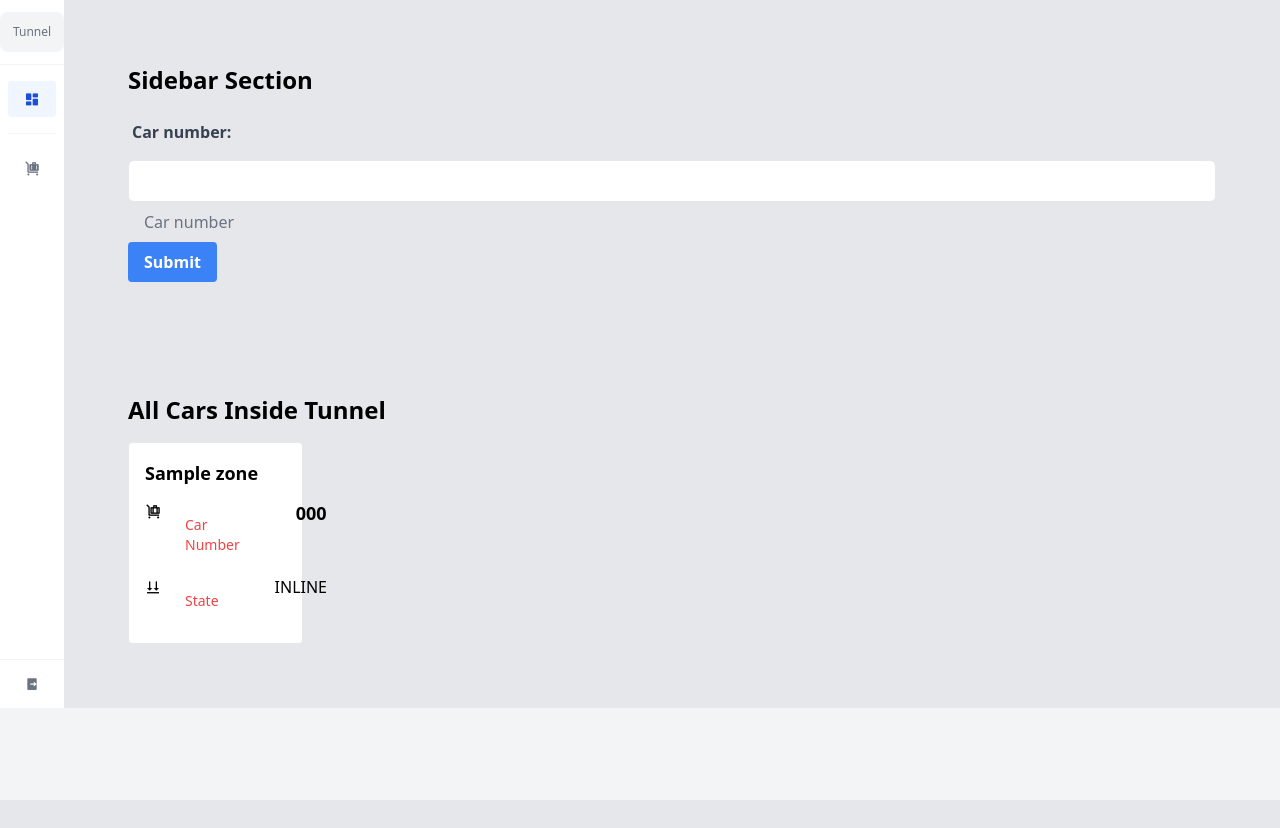
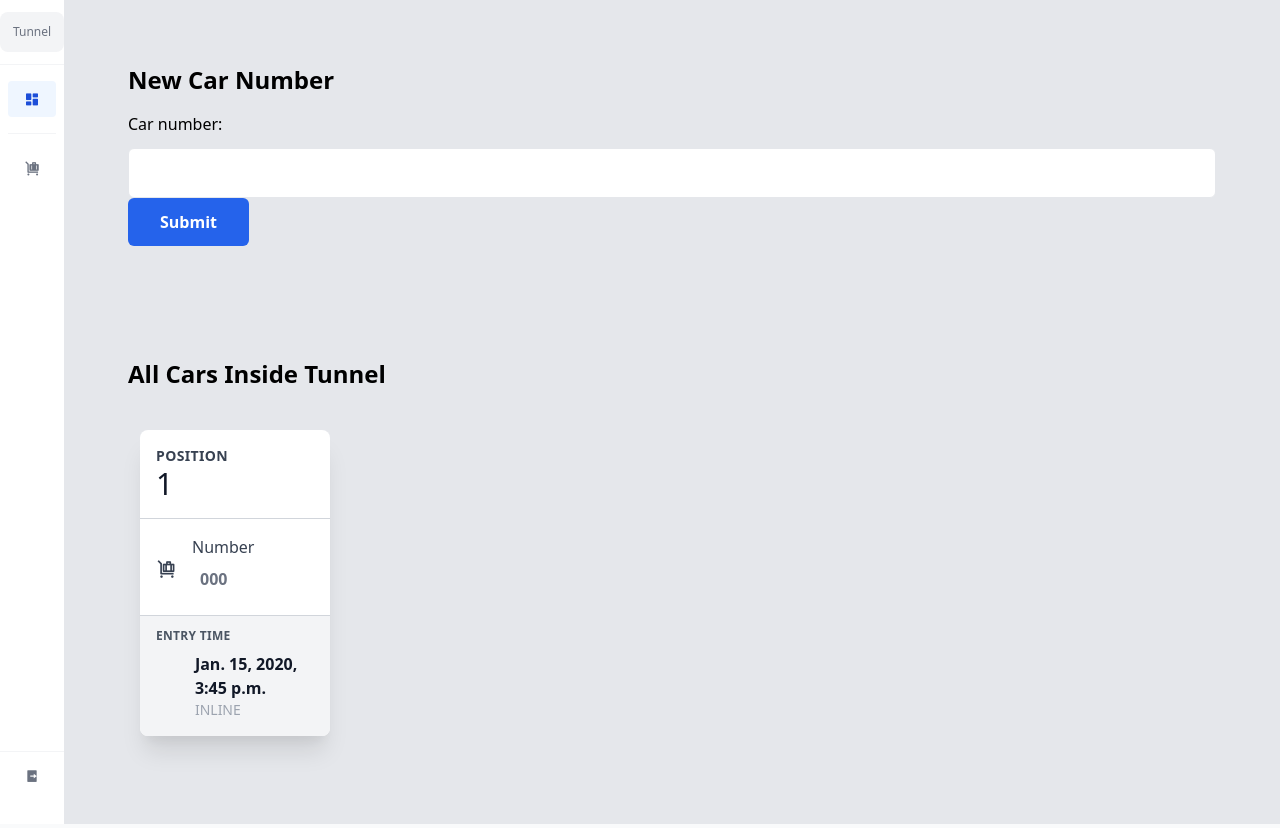
Before and after one commit to AAshutoshShrestha/Hirabricks, a Django app: page / in a window 1280 px wide. Before the commit the page ends 800 px from the top, so only its background shows below. Run offline with Django 4.2, Linux system fonts and the light colour scheme; tables that the repository leaves empty hold one stand-in row (values such as "Sample post"); style sheets or scripts are compiled from the project's sources; some libraries are stand-ins or nearby versions.

Commit message:
working properly

```diff
--- a/example/models.py
+++ b/example/models.py
@@ -41,7 +41,7 @@ class Zone(models.Model):
 
 class Car(models.Model):
     zone = models.ForeignKey(Zone, on_delete=models.CASCADE, related_name='cars',null=True, help_text="Zone where the car is located")
-    car_number = models.CharField(max_length=20, unique=True, help_text="Car number")
+    car_number = models.CharField(max_length=20, unique=True)
     entry_time = models.DateTimeField(default=timezone.now, help_text="Time when the car enters the zone")
     status = models.CharField(max_length=20,choices=STATUS_CHOICES, default='INLINE', help_text="Status of the car (INLINE or COMPLETED)")
 
--- a/example/templates/base.html
+++ b/example/templates/base.html
@@ -11,7 +11,7 @@
     <!-- RemixIcon CDN -->
     <link href="https://cdn.jsdelivr.net/npm/remixicon@4.1.0/fonts/remixicon.css" rel="stylesheet"/>
 </head>
-<body class="bg-gray-100 w-full h-full">
+<body class="bg-gray-50">
     <!-- Sidebar Section -->
     <div class="flex flex-col md:flex-row h-full">
         <div class="w-1/8 flex w-18 flex-col justify-between border-e bg-white">
--- a/example/templates/forms.html
+++ b/example/templates/forms.html
@@ -11,7 +11,7 @@
         <form action="{% url 'index' %}" method="post" class="mb-4">
             {% csrf_token %}
             {{ tempform.as_p }}
-            <button type="submit" class="bg-blue-500 hover:bg-blue-700 text-white font-bold py-2 px-4 rounded">Submit</button>
+            <button type="submit" class="hover:shadow-form rounded-md bg-[#6A64F1] py-3 px-8 text-center text-base font-semibold text-white outline-none">Submit</button>
         </form>
 
         <!-- Other Sidebar Content Goes Here -->
--- a/example/templates/index.html
+++ b/example/templates/index.html
@@ -1,79 +1,87 @@
+
 {% extends 'base.html' %}
 
 {% block title %} Home | TunnelKiln {% endblock %}
 
 {% block content %}
-    <div class="container bg-gray-200  p-12">
-        <h2 class="text-2xl font-bold mb-4">Sidebar Section</h2>
+    <div class="container bg-gray-200 p-12">
+        <h2 class="mb-4 text-2xl font-bold">New Car Number</h2>
 
         <!-- Your Form Goes Here -->
         <form action="{% url 'index' %}" method="post" class="mb-4">
             {% csrf_token %}
             {{ carForm.as_p }}
-            <button type="submit" class="bg-blue-500 hover:bg-blue-700 text-white font-bold py-2 px-4 rounded">Submit</button>
+            <button type="submit" class="hover:shadow-form rounded-md bg-blue-600 py-3 px-8 text-center text-base font-semibold text-white outline-none">Submit</button>
         </form>
-
     </div>
-
 
     <!-- Cars Grid Section -->
     <div class="w-full p-12">
-        <h2 class="text-2xl font-bold mb-4">All Cars Inside Tunnel</h2>
+        <h2 class="mb-4 text-2xl font-bold">All Cars Inside Tunnel</h2>
 
         <!-- Cars Grid -->
-        <div class="grid grid-cols-2 md:grid-cols-4 lg:grid-cols-6 gap-2">
+        <div class="grid grid-cols-2 gap-1 md:grid-cols-4 lg:grid-cols-5">
             {% for Cars in Cars %}
-            <div class="bg-white p-4 border rounded">
-                <h2 class="text-lg font-semibold mb-2">{{ Cars.zone }}</h2>
-                <div class="flex flex-item-center py-1 gap-2 pb-2">
-                    <i class="ri-luggage-cart-line"></i>
-                    <span class=" text-sm text-red-500 " >Car Number</span>
-                    <h4 class="text-lg font-semibold pl-8">{{ Cars.car_number }}</h4>
+            <div class="mx-auto max-w-6xl">
+                <div class="w-full max-w-sm px-3 py-6 sm:w-full lg:w-full">
+                  <div class="overflow-hidden rounded-lg bg-white shadow-xl">
+                    <div class="p-4">
+                      <p class="text-sm font-bold uppercase tracking-wide text-gray-700">position</p>
+                      <p class="text-3xl text-gray-900">{{ Cars.zone.id }}</p>
                     </div>
-                <div class="flex flex-item-center py-1 gap-2 pb-2">
-                    <i class="ri-align-bottom"></i>
-                    <span class=" text-sm text-red-500 " >State</span>
+                    <div class="flex border-t border-gray-300 p-4 text-gray-700">
+                      <div class="inline-flex items-center">
+                        <i class="ri-luggage-cart-line mr-3 h-6 w-6 text-xl"></i>
 
-                    <p class="text-md mb-2 pl-8">{{ Cars.status }}</p>
+                        <p>Number<span class="pl-2 font-bold text-gray-900">{{ Cars.car_number }}</span></p>
+                      </div>
                     </div>
 
+                    <div class="border-t border-gray-300 bg-gray-100 px-4 pb-4 pt-3">
+                      <div class="text-xs font-bold uppercase tracking-wide text-gray-600">Entry Time</div>
+                      <div class="flex items-center pt-2">
+                        <div class="mr-3 h-10 w-10 rounded-full bg-cover bg-center" style="background-image: url(https://via.placeholder.com/50x50)"></div>
+                        <div>
+                          <p class="font-bold text-gray-900">{{ Cars.entry_time }}</p>
+                          <p class="text-sm font-extralight text-gray-400">{{ Cars.status }}</p>
+                        </div>
+                      </div>
+                    </div>
+                  </div>
+                </div>
               </div>
             {% endfor %}
         </div>
     </div>
 
-
 <script>
   //Query All input fields
-        var form_fields = document.getElementsByTagName('input')
-        var form_label = document.getElementsByTagName('label')
-        var form_span = document.getElementsByTagName('span')
-        var form_select = document.getElementsByTagName('select')
+  var form_fields = document.getElementsByTagName("input");
+  var form_label = document.getElementsByTagName("label");
+  var form_span = document.getElementsByTagName("span");
+  var form_select = document.getElementsByTagName("select");
 
-
-
-        for (var field in form_fields){
-        form_fields[field].className += 'mt-2 block w-full rounded-md border border-gray-200 bg-white px-4 py-2 text-gray-700 placeholder-gray-400 focus:border-orange-400 focus:outline-none focus:ring focus:ring-orange-400 focus:ring-opacity-40 dark:border-gray-700 dark:bg-gray-900 dark:text-gray-300 dark:placeholder-gray-600 dark:focus:border-orange-400'
+  for (var field in form_fields) {
+    form_fields[field].className +=
+      "w-full rounded-md border border-[#e0e0e0] bg-white py-3 px-6 text-base font-medium text-[#6B7280] outline-none focus:border-[#6A64F1] focus:shadow-md";
   }
 
-        for (var field in form_label){
-            form_label[field].className += 'mt-2 block w-full px-1 py-2 text-gray-700 font-bold hover:text-orange-400 '
+  for (var field in form_label) {
+    form_label[field].className +=
+      "mb-3 block text-base font-medium text-[#07074D]";
   }
 
-        for (var field in form_span){
-            form_span[field].className += 'mt-2 block w-full px-4 py-2 text-gray-500 font-italic hover:text-Orange-400 '
+  for (var field in form_span) {
+    form_span[field].className +=
+      "mt-2 block w-full px-4 py-2 text-gray-500 font-italic hover:text-Orange-400 ";
   }
-        for (var field in form_select){
-          form_select[field].className += 'mt-2 block w-full rounded-md border border-gray-200 bg-white px-4 py-2 text-gray-700 placeholder-gray-400 focus:border-orange-400 focus:outline-none focus:ring focus:ring-orange-400 focus:ring-opacity-40 dark:border-gray-700 dark:bg-gray-900 dark:text-gray-300 dark:placeholder-gray-600 dark:focus:border-orange-400'
+  for (var field in form_select) {
+    form_select[field].className +=
+      "mt-2 block w-full rounded-md border border-gray-200 bg-white px-4 py-2 text-gray-700 placeholder-gray-400 focus:border-orange-400 focus:outline-none focus:ring focus:ring-orange-400 focus:ring-opacity-40 dark:border-gray-700 dark:bg-gray-900 dark:text-gray-300 dark:placeholder-gray-600 dark:focus:border-orange-400";
   }
-
 
   // const button = document.getElementById('id_user');
   // button.setAttribute('disabled', '');
-
-
-
-
 </script>
 
 {% endblock %}
--- a/example/views.py
+++ b/example/views.py
@@ -63,7 +63,7 @@ def forms(request):
     if request.method == 'POST':
         form = TemperatureInputForm(request.POST)
         if form.is_valid():
-            current_datetime = timezone.now().strftime("%Y-%m-%d %H:%M:%S")
+            current_datetime = timezone.now().strftime("%H:%M:%S %Y-%m-%d ")
 
             for thermocouple in Thermocouple.objects.all():
                 field_name = f"temperature_{thermocouple.id}"
--- a/requirements.txt
+++ b/requirements.txt
@@ -1 +1,2 @@
 Django==4.1.3
+django-jazzmin==2.6.0
```
Also changed, not shown: vercel_app/settings.py (+9 -5 lines). Lines whose indentation alone changed are shown as unchanged.
